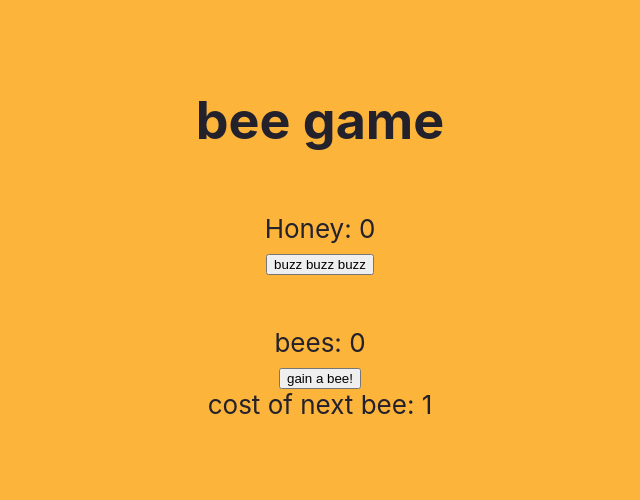
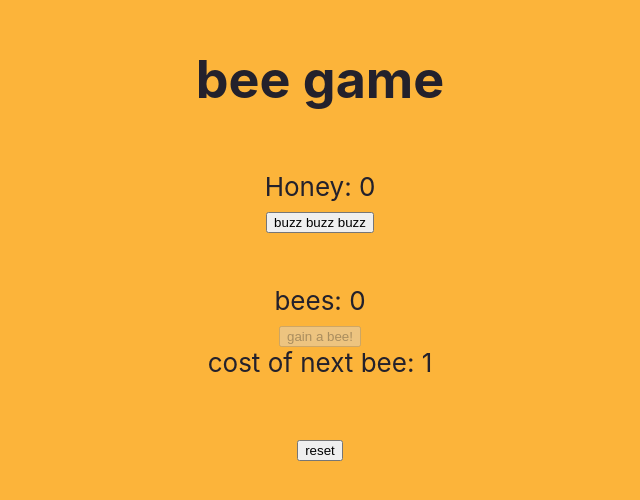
Before and after one commit to LukeLavan/SD-D-TeamIdle, a React (Create React App) app: page / in a window 1280 px wide. Shown: the part 150-650 px from the top of the page, without its empty margins (320-960 px from the left). Built offline with nearby package versions, Linux system fonts and the light colour scheme.

Commit message:
add persistent state functionality

```diff
--- a/src/App.tsx
+++ b/src/App.tsx
@@ -1,11 +1,24 @@
+import { usePersistentState } from './PersistentState';
 import { useState, useEffect } from 'react';
 import './App.css';
 
 function App(): JSX.Element {
-  const [honey, setHoney] = useState(0);
-  const [bees, setBees] = useState(0);
-  const [costOfNextBee, setCostOfNextBee] = useState(1);
+  const variableDefaults = {
+    honey: 0,
+    bees: 0,
+    costOfNextBee: 1
+  };
 
+  // persistent variables
+  const [honey, setHoney] = usePersistentState('honey', variableDefaults.honey);
+  const [bees, setBees] = usePersistentState('bees', variableDefaults.bees);
+
+  // non-persistent varaibles (can be recalculated on page load)
+  const [costOfNextBee, setCostOfNextBee] = useState(
+    variableDefaults.costOfNextBee
+  );
+
+  // mutators
   const incrementHoney = () => {
     setHoney(honey + 1);
   };
@@ -17,24 +30,31 @@ function App(): JSX.Element {
     }
   };
 
+  const calcCostOfNextBee = () => {
+    setCostOfNextBee((bees + 1) ** 2);
+  };
+
   // calculate new bee cost when bee count updates
   useEffect(() => {
     calcCostOfNextBee();
   }, [bees]);
 
-  const calcCostOfNextBee = () => {
-    console.log('current bee count: ' + bees);
-    setCostOfNextBee((bees + 1) ** 2);
-  };
-
+  // handle the logic for one tick
   const processTick = () => {
     setHoney(honey + bees);
   };
 
+  // process a tick every 1 second
   useEffect(() => {
     const timer = setInterval(processTick, 1000);
     return () => clearInterval(timer);
   });
+
+  // reset the state and clear local storage
+  const reset = () => {
+    setHoney(variableDefaults.honey);
+    setBees(variableDefaults.bees);
+  };
 
   return (
     <div className="App">
@@ -45,8 +65,14 @@ function App(): JSX.Element {
       </p>
       <p>
         bees: {bees} <br />
-        <button onClick={incrementBees}>gain a bee!</button> <br />
+        <button disabled={honey < costOfNextBee} onClick={incrementBees}>
+          gain a bee!
+        </button>
+        <br />
         cost of next bee: {costOfNextBee} <br />
+      </p>
+      <p>
+        <button onClick={reset}>reset</button>
       </p>
     </div>
   );
--- /dev/null
+++ b/src/PersistentState.tsx
@@ -0,0 +1,26 @@
+import { useState, useEffect } from 'react';
+
+/** A wrapper for the useState React hook that checks window.localStorage for a stored value first.
+ * @param key The key to check window.localStorage for any stored value
+ * @param defaultValue The value to default to if no stored value is found (identical to the normal argument of useState)
+ * @returns the same type that useState returns: an array containing the reference to the variable and its mutator function
+ */
+function usePersistentState<DefaultValueType>(
+  key: string,
+  defaultValue: DefaultValueType
+): [DefaultValueType, React.Dispatch<React.SetStateAction<DefaultValueType>>] {
+  // attempt to grab value from localStorage
+  const [value, setValue] = useState(() => {
+    const PersistentValue = window.localStorage.getItem(key); // TODO: throttle calls?
+    return PersistentValue !== null
+      ? JSON.parse(PersistentValue)
+      : defaultValue;
+  });
+  // ensure that local storage is updated to reflect any changes
+  useEffect(() => {
+    window.localStorage.setItem(key, JSON.stringify(value));
+  }, [key, value]);
+  return [value, setValue];
+}
+
+export { usePersistentState };
```
